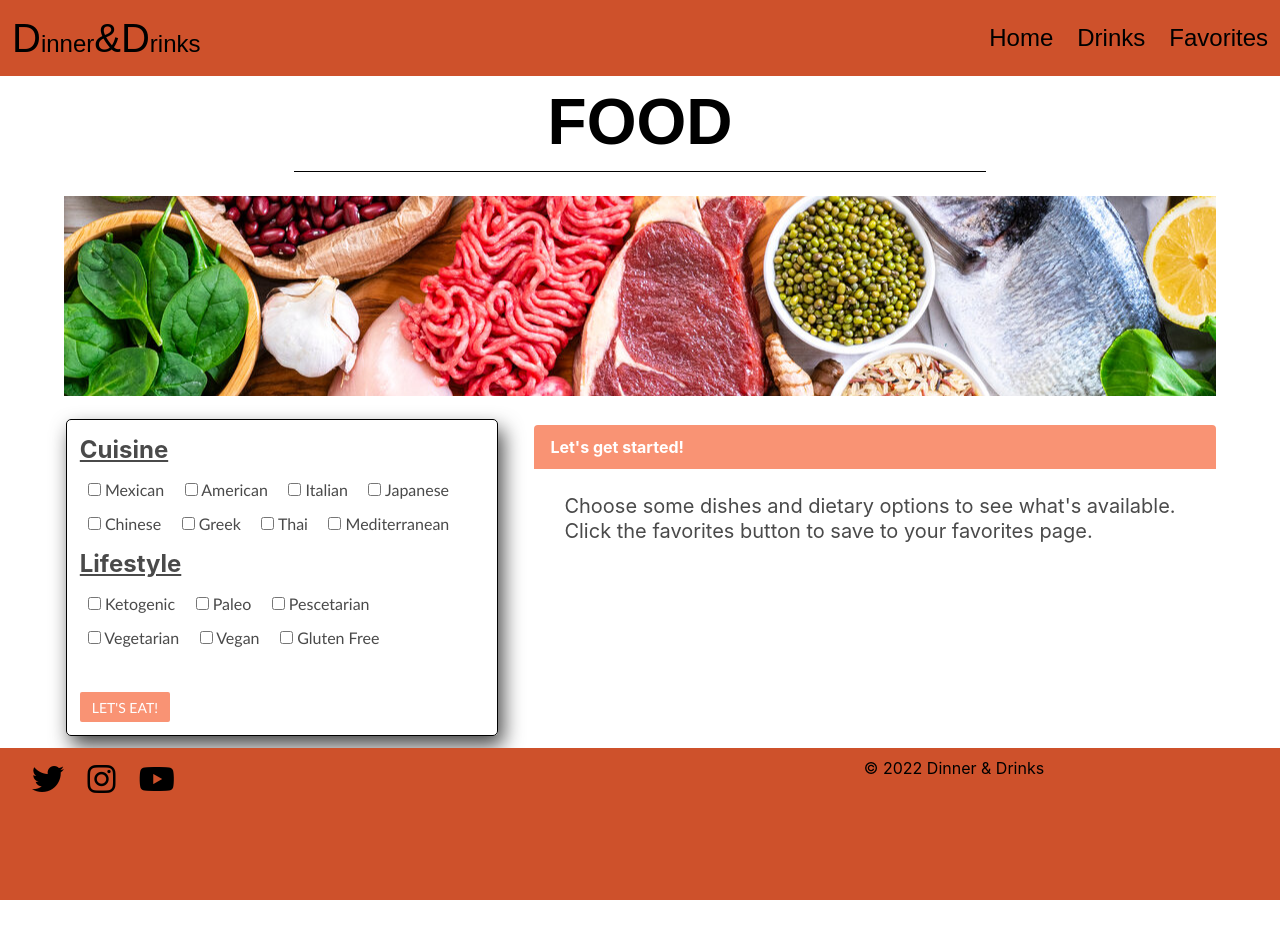
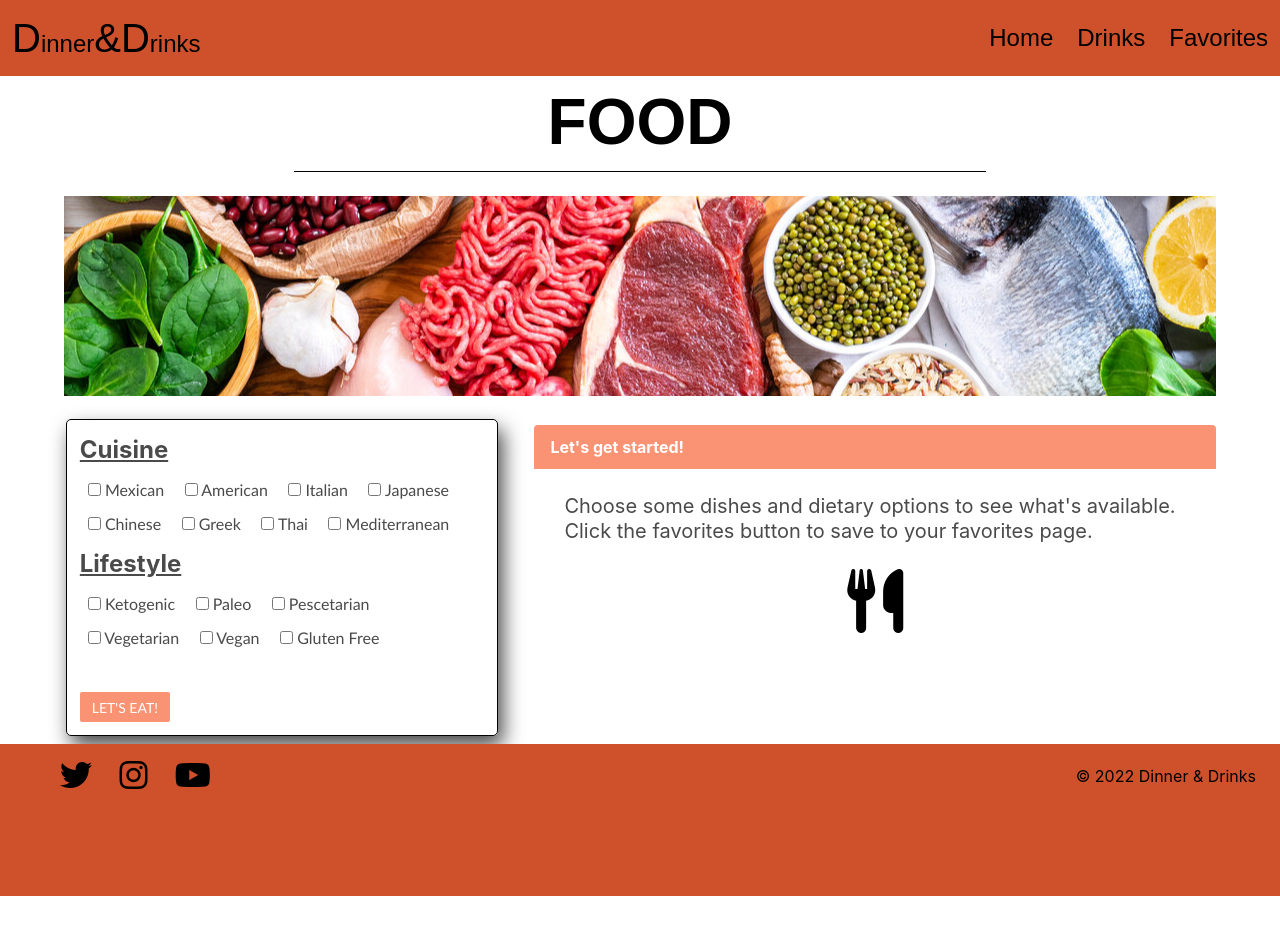
Before and after one commit to sophiehomer/dinner_and_drinks, a plain HTML site: page index.html in a window 1280 px wide. Before the commit the page ends 841 px from the top, so only its background shows below. Drawn offline with nearby package versions, Linux system fonts and the light colour scheme.

Commit message:
finalized styles, fixed footer, added icons to message card, button has a loading animation

```diff
--- a/assests/js/drinkIndex.js
+++ b/assests/js/drinkIndex.js
@@ -5,6 +5,7 @@ const resultsEl = document.querySelector("#results");
 
 // Main function
 async function getRecipeCocktails (event) {
+    this.classList.add("is-loading");
     event.preventDefault();
     removeAllChildNodes(resultsEl)
     const alcohol = document.querySelector('input[type="radio"]:checked').value;
@@ -12,6 +13,7 @@ async function getRecipeCocktails (event) {
     const response  = await fetch(urlByName);
     const data = await response.json();
     await makeCard(data, resultsEl);
+    this.classList.remove("is-loading");
 }
 // Return the ingredients and measurements in a 2-d array
 async function getIngredientMeasurement (id) {
@@ -146,6 +148,7 @@ async function makeCard(data, attachingEl) {
         // append the whole Message to HTML
         attachingEl.appendChild(messageEl);
 
+
     }
 }
 
@@ -153,6 +156,7 @@ searchDrinkBtn.addEventListener("click", getRecipeCocktails);
 
 
 // Helper Functions
+// Clear a div of all it's children
 function removeAllChildNodes(parent) {
     while (parent.firstChild) {
         parent.removeChild(parent.firstChild);
--- a/assests/js/index.js
+++ b/assests/js/index.js
@@ -3,15 +3,18 @@ const searchFoodBtn = document.querySelector("#search_food");
 const apiKey = "b7dd85109d944e18aa81c263b5672588";
 const recipeFoodListEl = document.querySelector("#results")
 
+// Main function
 const getRecipeTitleAndImage = async function (event) {
     event.preventDefault();
+    this.classList.add("is-loading");
     removeAllChildNodes(recipeFoodListEl)
     const cuisine = getCuisine();
     const diet = getLifestyle();
     const url = `https://api.spoonacular.com/recipes/complexSearch?apiKey=${apiKey}&cuisine=${cuisine}&diet=${diet}`
     const response = await fetch(url);
     const data = await response.json();
-    makeCard(data, recipeFoodListEl)
+    makeCard(data, recipeFoodListEl);
+    this.classList.remove("is-loading");
 }
 // Get user's cuisine
 function getCuisine() {
--- a/assests/styles/styles.css
+++ b/assests/styles/styles.css
@@ -117,18 +117,28 @@ h3 {
 
 #homepage-buttons {
   text-align: center;
-  margin-top: 7vw;
-  padding-bottom: 3vw;
+  margin-top: 1vw;
+  padding-bottom: 1vw;
 }
 
 #homepage-main {
   margin-top: 15vw;
-  background-color: var(--primary-color);
+  background-color: rgba(249, 147, 116, 0.913);
 }
 
 #homepage-buttons .button {
   background-color: var(--header-color);
 }
+
+#homepage-body {
+  background-image: url(../images/group-happy-friends-eating-drinking-780974.jpeg);
+  background-position: center;
+  background-repeat: no-repeat;
+  background-attachment: fixed;
+  background-size: cover;
+
+}
+
 label {
   font-size: 1rem;
 }
@@ -141,7 +151,7 @@ label {
 .footer {
   background-color: var(--header-color);
   position: fixed;
-  bottom: -100px;
+  bottom: -120px;
   width: 100%;
 }
 
@@ -170,6 +180,14 @@ label {
   margin-bottom: 1vw;
 }
 
-#results {
+#results, #favorite_drinks, #favorite_food {
   padding-bottom: 20vw;
 }
+
+.fa-champagne-glasses, .fa-utensils {
+  font-size: 5vw;
+  display: block;
+  margin-top: 2vw;
+  text-align: center;
+  color: black;
+}
--- a/index.html
+++ b/index.html
@@ -131,30 +131,30 @@
                 <div class="message-body subtitle">
                     Choose some dishes and dietary options to see what's available. Click the favorites button to save
                     to your favorites page.
+                    <br />
+                    <i class="fa-solid fa-utensils"></i>
                 </div>
             </article>
         </div>
     </main>
     <!--end of container-->
     <!-- Footer -->
-    <footer class="pt-2 footer">
-        <div class="columns">
-            <div class="footer-left column ">
-                <a href="#" class="footer-icons is-size-3 is-size-6-mobile">
-                    <i class="fab fa-twitter blackiconcolor pl-2"></i>
-                </a>
-                <a href="#" class="footer-icons is-size-3 is-size-6-mobile">
-                    <i class="fab fa-instagram blackiconcolor pl-2"></i>
-                </a>
-                <a href="#" class="footer-icons is-size-3 is-size-6-mobile">
-                    <i class="fab fa-youtube blackiconcolor pl-2"></i>
-                </a>
-            </div>
-            <div class="footer-copyright column">
-                <h4 class="has-text-centered">&copy; 2022 Dinner & Drinks</h4>
-            </div>
-        </footer>
+    <footer class="level is-mobile pt-2 footer">
+        <div class="footer-left pl-5">
+            <a href="#" class="footer-icons is-size-3 is-size-5-mobile">
+                <i class="fab fa-twitter blackiconcolor pl-3"></i>
+            </a>
+            <a href="#" class="footer-icons is-size-3 is-size-5-mobile">
+                <i class="fab fa-instagram blackiconcolor pl-3"></i>
+            </a>
+            <a href="#" class="footer-icons is-size-3 is-size-5-mobile">
+                <i class="fab fa-youtube blackiconcolor pl-3"></i>
+            </a>
         </div>
+        <div class="footer-copyright">
+            <h4>&copy; 2022 Dinner & Drinks</h4>
+        </div>
+    </footer>
     <script src="assests/js/index.js"></script>
 </body>
 
```
Also changed, not shown: drinkIndex.html (+17 -17 lines), favorites.html (+3 -3 lines), homepage.html (+16 -18 lines), assests/images/group-happy-friends-eating-drinking-780974.jpeg (added), 2 other files.
